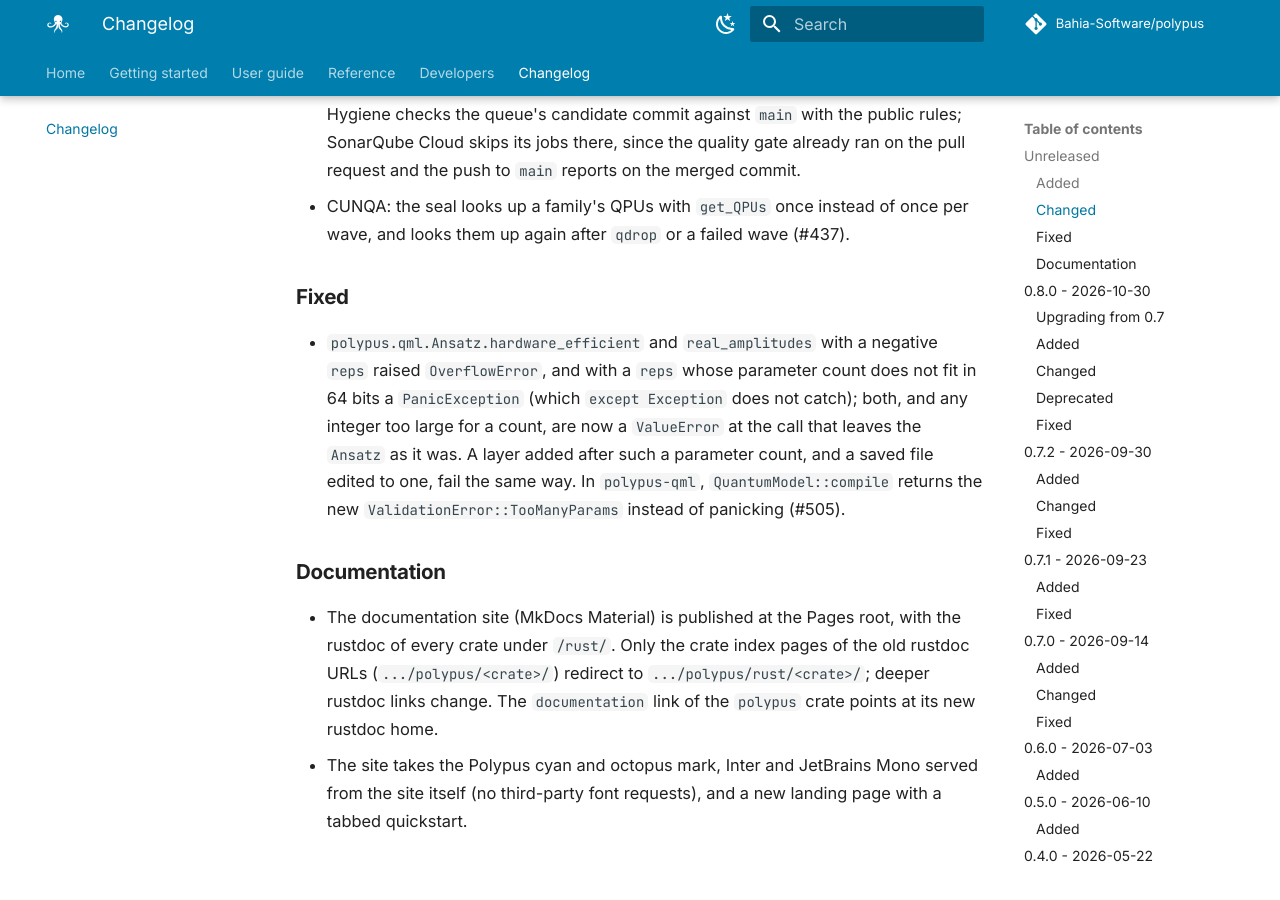
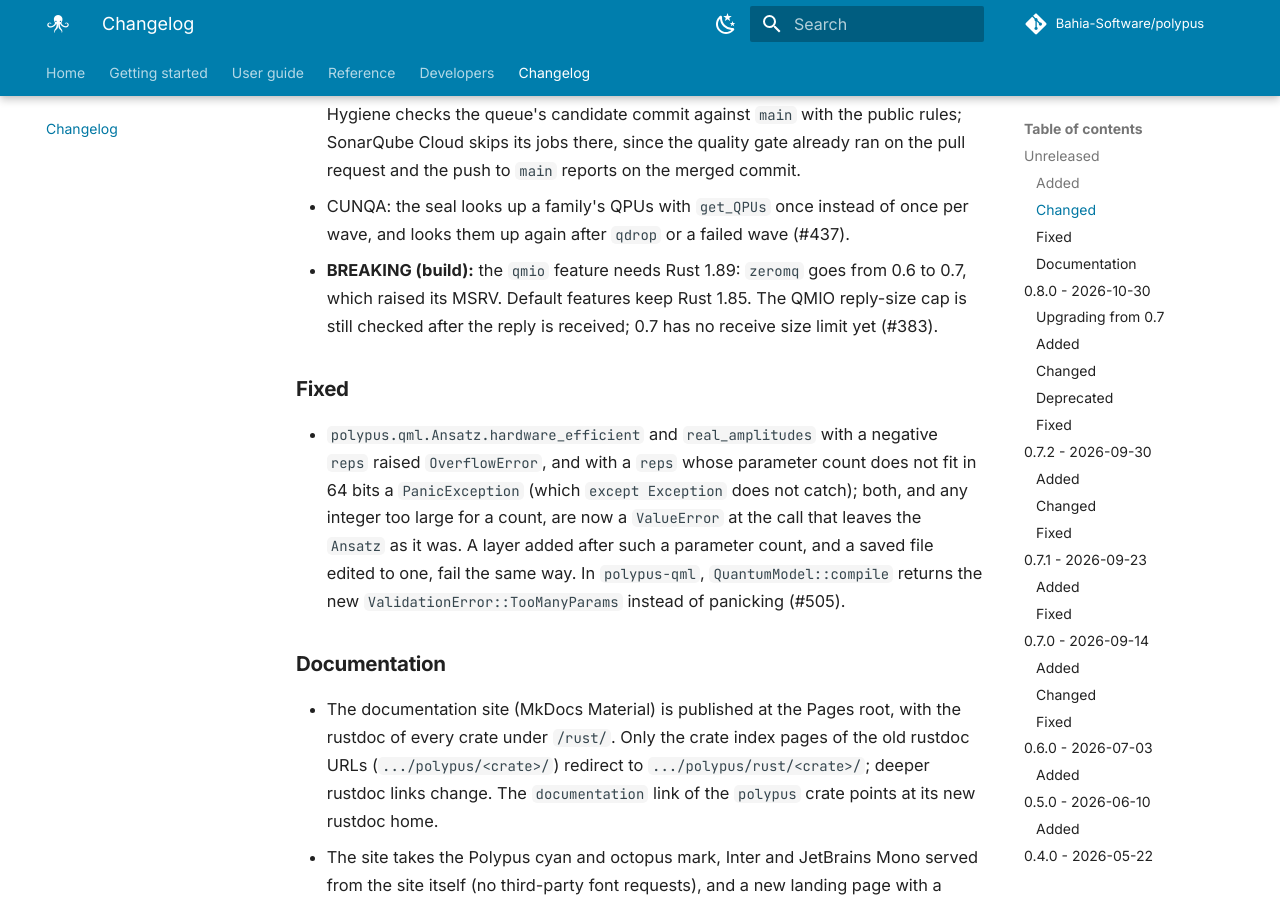
Before and after one commit to Bahia-Software/polypus, an MkDocs documentation site: the page built from docs/changelog.md, in a window 1280 px wide and 900 px high, scrolled down 4568 px. Built offline with MkDocs 1.6.1 and Material for MkDocs 9.7.7, drawn with Linux system fonts in a browser that asks for light colours; plug-ins that fetch from the network failed and are left out; comment, search, counter and statistics services are not loaded.

Commit message:
build(deps)!: bump zeromq to 0.7 for the qmio feature
zeromq 0.7.0 needs Rust 1.89, so the qmio feature now has a higher
minimum than the workspace rust-version (1.85, unchanged). The msrv job
checks the qmio feature on 1.89.

0.7.0 still has no receive size limit: the QMIO reply-size cap is still
checked after the reply is received. The docs say 0.7.0 instead of the
pinned 0.6.0. A successful send now means the message was queued
locally; the receive path already treats any later failure as
ResultUnknown without a resend.

The deny.toml Unlicense comment named win_uds, which zeromq 0.7 drops;
byteorder, csv and memchr still match it.

Refs #383

```diff
--- a/Cargo.toml
+++ b/Cargo.toml
@@ -45,9 +45,9 @@ resolver = "3"
 [workspace.package]
 version = "0.9.0-dev"
 edition = "2021"
-# MSRV, guarded by the `msrv` CI job. Currently set by the dependency tree
-# (the qmio feature pulls `saa`, which uses edition 2024 → Cargo 1.85); the
-# workspace's own code needs far less. Bump deliberately when a dep requires it.
+# MSRV, guarded by the `msrv` CI job; the workspace's own code needs far less.
+# The `qmio` feature needs Rust 1.89 (zeromq 0.7), which the same job checks
+# separately. Bump deliberately when a dep requires it.
 rust-version = "1.85"
 authors = ["Diego Beltrán Fernández Prada <diego.fernandez@bahiasoftware.es>", "Víctor Sóñora Pombo", "Sergio Figueiras Gómez", "Miguel Boubeta Martínez", "Kevin Pérez González", "Uxía Sendón Caamaño", "Galicia Supercomputing Center (CESGA)"]
 # SPDX identifier (required by cargo-deny and crates.io). The full licence
--- a/deny.toml
+++ b/deny.toml
@@ -41,9 +41,8 @@ allow = [
     "Zlib",
     "MPL-2.0",
     "CC0-1.0",
-    # Public-domain equivalent (OSI approved). Pulled in by win_uds, a
-    # Windows-only dep of zeromq behind the qmio feature (the CI deny job
-    # checks --all-features, which includes it).
+    # Public-domain equivalent (OSI approved). byteorder, csv and memchr are
+    # `Unlicense OR MIT`.
     "Unlicense",
 ]
 confidence-threshold = 0.8
--- a/docs/CONTRIBUTING.md
+++ b/docs/CONTRIBUTING.md
@@ -59,7 +59,8 @@ it lives (Cargo enforces it and Clippy picks it up automatically). The
 workspace uses the MSRV-aware resolver (`resolver = "3"`), so `cargo update`
 avoids dependency releases that need a newer Rust than `rust-version`; the
 `msrv` CI job still builds with `--locked` and catches anything that slips
-through. Dependabot does not honour `rust-version`
+through. The `qmio` feature has a higher minimum, Rust 1.89 (`zeromq` 0.7), which the
+same job checks. Dependabot does not honour `rust-version`
 ([dependabot-core#5423](https://github.com/dependabot/dependabot-core/issues/5423)),
 so `.github/dependabot.yml` ignores `uuid >=1.27`, which needs Rust 1.89. Remove
 that `ignore` when `rust-version` is raised to 1.89 or later (#276, #278). If
--- a/docs/backends.md
+++ b/docs/backends.md
@@ -887,7 +887,7 @@ in Rust). Up to 0.7 an unset endpoint silently fell back to a hard-coded private
 #### QMIO transport threat model
 
 The ZeroMQ link to QMIO uses the ZMTP `NULL` mechanism: no encryption and no
-authentication in either direction. The pinned `zeromq` 0.6.0 crate implements only `NULL`
+authentication in either direction. The `zeromq` 0.7.0 crate implements only `NULL`
 (it recognises the `CURVE` name in a peer's greeting but has no `CURVE` handshake or API),
 so the backend cannot do better without a different client or an upstream change.
 
```
Also changed, not shown: CHANGELOG.md (+4 -0 lines), 4 other files.
